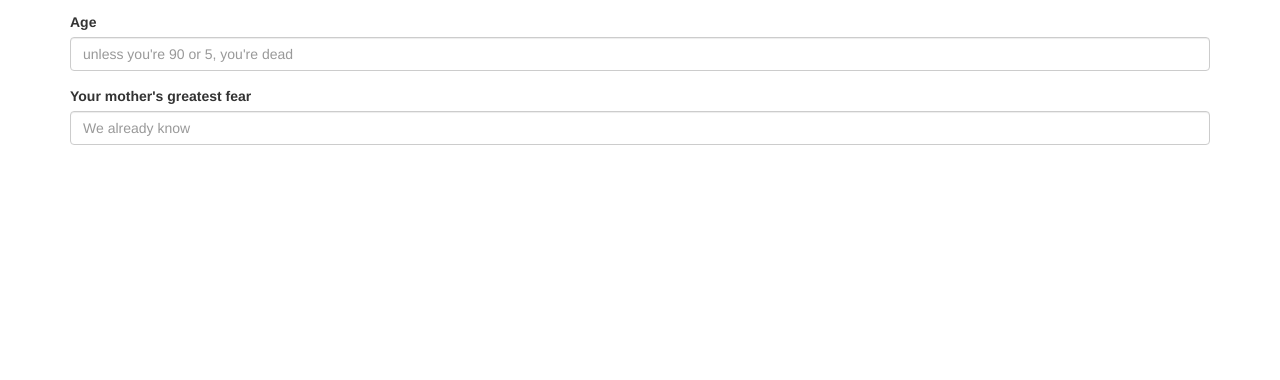
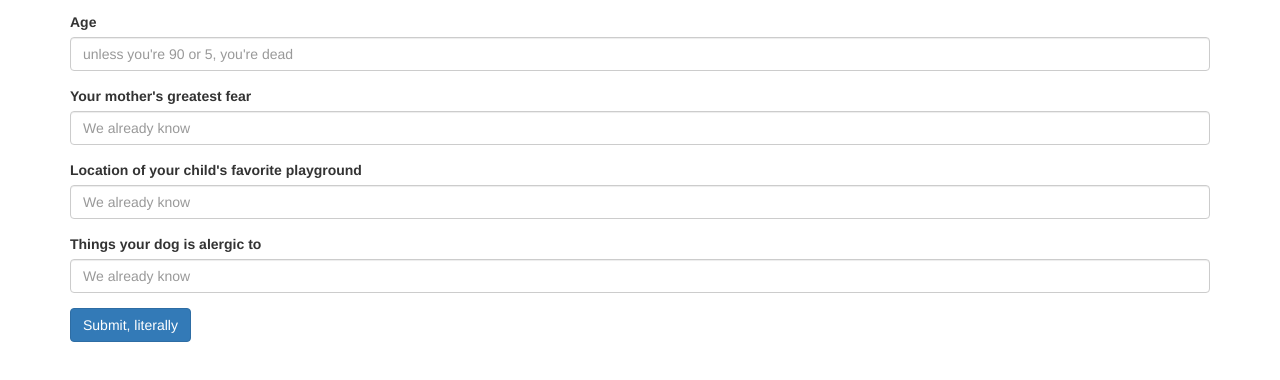
Before and after one commit to cdanielsen/htd-bootstrap, a website: page index.html in a window 1280 px wide. Shown: the part 132-512 px from the top of the page. Drawn offline with nearby package versions, Linux system fonts and the light colour scheme.

Commit message:
add button

```diff
--- a/index.html
+++ b/index.html
@@ -21,9 +21,18 @@
             <label for="mother">Your mother's greatest fear</label>
             <input class="form-control" id="mother" placeholder="We already know">
           </div>
+          <div class="form-group">
+            <label for="playground">Location of your child's favorite playground</label>
+            <input class="form-control" id="playground" placeholder="We already know">
+          </div>
+          <div class="form-group">
+            <label for="dog">Things your dog is alergic to</label>
+            <input class="form-control" id="dog" placeholder="We already know">
+          </div>
+          <button type="submit" class="btn btn-primary">Submit, literally</button>
         </form>
       </sec>
-
+    </div>
   </body>
 <!-- jQuery -->
 <script src="https://code.jquery.com/jquery-3.1.1.slim.js"></script>
```
